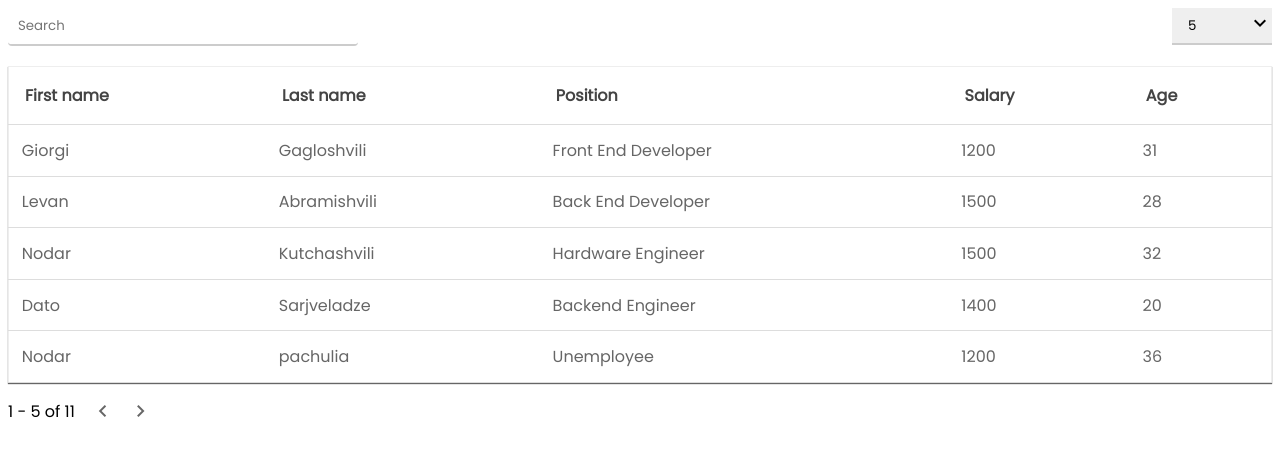
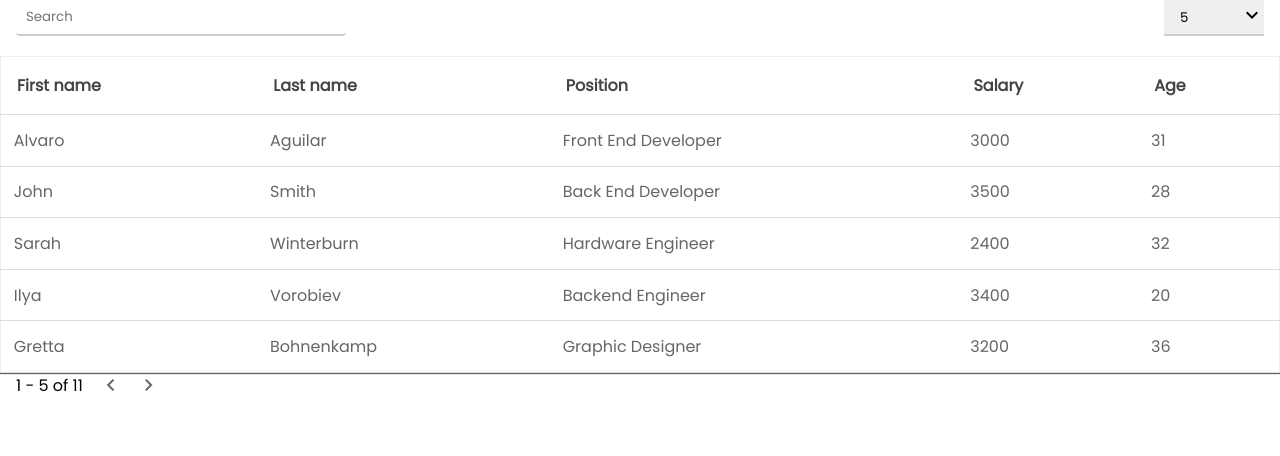
Before and after one commit to giorgi-gagloshvili/Data-tables, a plain HTML site: page index.html in a window 1280 px wide. Drawn offline with Linux system fonts and the light colour scheme.

Commit message:
new data

```diff
--- a/css/styles.css
+++ b/css/styles.css
@@ -1,36 +1,20 @@
 @import url('https://fonts.googleapis.com/css?family=Poppins&display=swap');
 
-.material-icons {
-  font-family: 'Material Icons';
-  font-weight: normal;
-  font-style: normal;
-  font-size: 24px;  /* Preferred icon size */
-  display: inline-block;
-  line-height: 1;
-  text-transform: none;
-  letter-spacing: normal;
-  word-wrap: normal;
-  white-space: nowrap;
-  direction: ltr;
-
-  /* Support for all WebKit browsers. */
-  -webkit-font-smoothing: antialiased;
-  /* Support for Safari and Chrome. */
-  text-rendering: optimizeLegibility;
-
-  /* Support for Firefox. */
-  -moz-osx-font-smoothing: grayscale;
-
-  /* Support for IE. */
-  font-feature-settings: 'liga';
-}
-
 * {
+	margin: 0;
+	box-sizing: border-box;
 	font-family: 'Poppins', sans-serif;
 }
 
-/* Template stylesheet */
+html, body {
+	height: 100%;
+}
 
+.table-controls {
+	display: flex;
+	justify-content: space-between;
+	padding: 0 1rem;
+}
 .table {
 	width: 100%;
 	border-collapse: collapse;
@@ -38,6 +22,7 @@
 	font-family: sans-serif;
 	margin-top: 20px;
 	box-shadow: 0 1px 1px #666;
+	overflow-x: auto;
 }
 .table thead {
 	border-bottom: 1px solid #ddd;
@@ -53,17 +38,9 @@
 	border-bottom: 1px solid #ddd;
 }
 
-.float-left {
-	float: left;
-}
+
 .search-card {
 	width: 330px;
-}
-.float-right {
-	float: right;
-}
-.clearfix {
-	clear: both;
 }
 .form-control {
 	height: 36px;
@@ -104,6 +81,12 @@
 	border: none;
 	width: 100px;
 	border-bottom: 2px solid #ccc;
+	height: 36px;
 	outline: none;
 	-webkit-appearance: none;
 }
+
+.table-footer {
+	display: flex;
+	padding: 0 1rem;
+}
--- a/data.js
+++ b/data.js
@@ -1,51 +1,51 @@
 let data = [
 	{
-		first_name: "Giorgi",
-		last_name: "Gagloshvili",
+		first_name: "Alvaro",
+		last_name: "Aguilar",
 		position: "Front End Developer",
-		salary: 1200,
+		salary: 3000,
 		age: 31
 	},
 	{
-		first_name: "Levan",
-		last_name: "Abramishvili",
+		first_name: "John",
+		last_name: "Smith",
 		position: "Back End Developer",
-		salary: 1500,
+		salary: 3500,
 		age: 28
 	},
 	{
-		first_name: "Nodar",
-		last_name: "Kutchashvili",
+		first_name: "Sarah",
+		last_name: "Winterburn",
 		position: "Hardware Engineer",
-		salary: 1500,
+		salary: 2400,
 		age: 32
 	},
 	{
-		first_name: "Dato",
-		last_name: "Sarjveladze",
+		first_name: "Ilya",
+		last_name: "Vorobiev",
 		position: "Backend Engineer",
-		salary: 1400,
+		salary: 3400,
 		age: 20
 	},
 	{
-		first_name: "Nodar",
-		last_name: "pachulia",
-		position: "Unemployee",
-		salary: 1200,
+		first_name: "Gretta",
+		last_name: "Bohnenkamp",
+		position: "Graphic Designer",
+		salary: 3200,
 		age: 36
 	},
 	{
-		first_name: "Nino",
-		last_name: "Tsintsadze",
-		position: "Immigrant",
-		salary: 1600,
+		first_name: "Ursula",
+		last_name: "Snodgrass",
+		position: "Back End Developer",
+		salary: 2600,
 		age: 29
 	},
 	{
-		first_name: "Jambul",
-		last_name: "Tabatadze",
+		first_name: "Valeri",
+		last_name: "Kuzmin",
 		position: "Engineer",
-		salary: 2100,
+		salary: 3100,
 		age: 59
 	},
 	{
@@ -56,22 +56,22 @@ let data = [
 		age: 25
 	},
 	{
-		first_name: "Sandro",
-		last_name: "Zirakadze",
+		first_name: "Peter",
+		last_name: "Smith",
 		position: "Graphic Designer",
 		salary: 1500,
 		age: 19
 	},
 	{
-		first_name: "Giorgi",
-		last_name: "Tsatsashvili",
+		first_name: "Esteban",
+		last_name: "Vidal",
 		position: "Back-end Developer",
 		salary: 2000,
 		age: 33
 	},
 	{
-		first_name: "Giga",
-		last_name: "Loladze",
+		first_name: "Valentine",
+		last_name: "Gigot",
 		position: "Farmer",
 		salary: 1200,
 		age: 34
--- a/index.html
+++ b/index.html
@@ -14,8 +14,8 @@
     ></script>
   </head>
   <body>
-    <div>
-      <div class="search-card float-left">
+    <div class="table-controls">
+      <div class="search-card">
         <input
           type="text"
           id="search"
@@ -24,7 +24,7 @@
           onkeyup="Filters.searchMethod()"
         />
       </div>
-      <div class="sort-div float-right">
+      <div class="sort-div">
         <select id="sel" class="select" onchange="Filters.sort()">
           <option value="5">5</option>
           <option value="10">10</option>
@@ -33,7 +33,7 @@
         <span class="material-icons">keyboard_arrow_down</span>
       </div>
     </div>
-    <div class="clearfix"></div>
+    <div class="table-container">
       <table id="table" class="table">
         <thead>
           <tr>
@@ -46,11 +46,12 @@
         </thead>
         <tbody id="data-tables"></tbody>
       </table>
-    <div>
-      <div class="float-left" style="margin-right: 1rem">
+    </div>
+    <div class="table-footer">
+      <div class="" style="margin-right: 1rem">
         <p class="raw-counter" id="raw-count"></p>
       </div>
-      <div class="float-left">
+      <div class="">
         <p class="raw-counter">
           <span class="arrow" onclick="Filters.prevPage()">
             <span class="material-icons md-24">keyboard_arrow_left</span>
```
Lines whose indentation alone changed are shown as unchanged.
